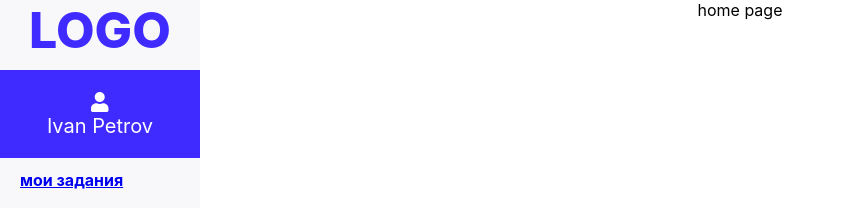
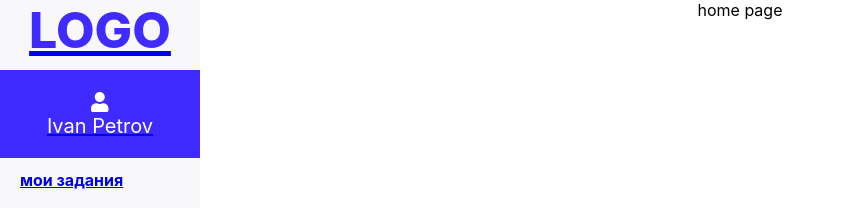
Before and after one commit to Prokshin/EduProjectStudent, a React (Create React App) app: page / in a window 1280 px wide. Shown: the top 208 px of the page, without its empty margins (0-845 px from the left). Built offline with nearby package versions, Linux system fonts and the light colour scheme.

Commit message:
Add temp user and home page

```diff
--- a/src/App.js
+++ b/src/App.js
@@ -36,6 +36,9 @@ export default class App extends Component {
             <Route path="/other">
               <Content type="other course page"></Content>
             </Route>
+            <Route path="/user">
+              <Content type="user info page"></Content>
+            </Route>
             <Route path="/">
               <Content type="home page"></Content>
             </Route>
--- a/src/component/navigation/navigation.js
+++ b/src/component/navigation/navigation.js
@@ -21,8 +21,12 @@ const Navigation = props => {
   }
   return (
     <div className="navigation">
-      <div className="navigation_logo">LOGO</div>
-      <UserPicture name={props.name} />
+      <Link to="/">
+        <div className="navigation_logo">LOGO</div>
+      </Link>
+      <Link to="/user">
+        <UserPicture name={props.name} />
+      </Link>
       {navItem}
     </div>
   );
```
